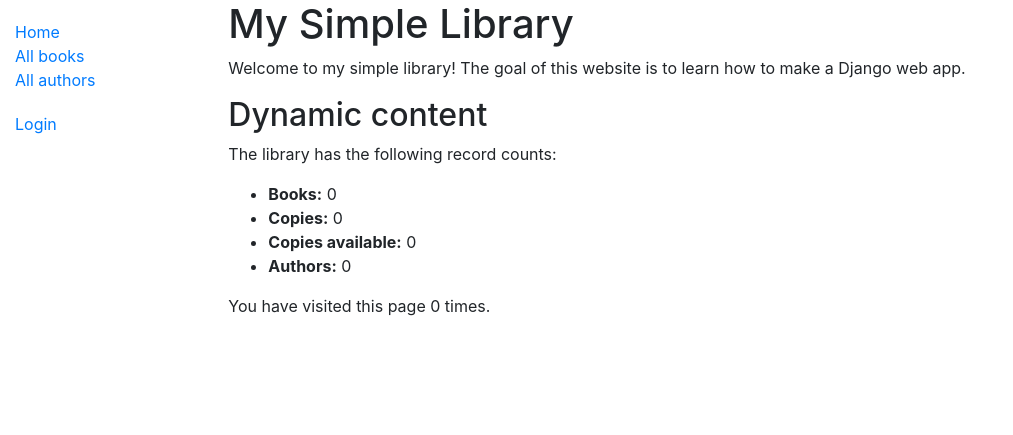
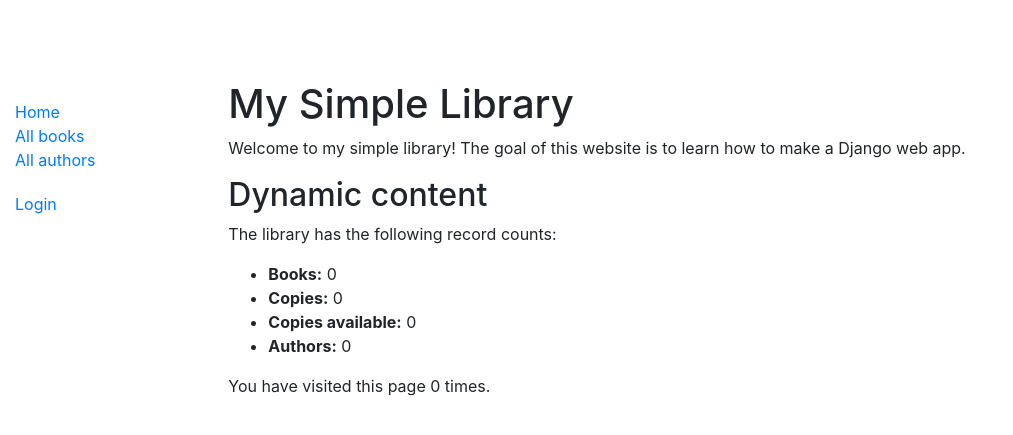
Before and after one commit to bergvel1/my_simple_library, a Django app: page /catalog/ in a window 1280 px wide. Shown: the top 435 px of the page, without its empty margins (0-1013 px from the left). Run offline with Django 3.2, Linux system fonts and the light colour scheme; data that the repository does not hold is empty; parts of the project's set-up code (start-up, migrations or seed data) failed here and were passed over; some libraries are stand-ins or nearby versions.

Commit message:
updated ui with bootstrap4

```diff
--- a/catalog/static/css/styles.css
+++ b/catalog/static/css/styles.css
@@ -1,5 +1,14 @@
 .sidebar-nav {
-    margin-top: 20px;
-    padding: 0;
-    list-style: none;
+  margin-top: 20px;
+  padding: 0;
+  list-style: none;
 }
+
+body {
+  padding-top: 5rem;
+}
+
+.starter-template {
+  padding: 3rem 1.5rem;
+  text-align: center;
+}
```
